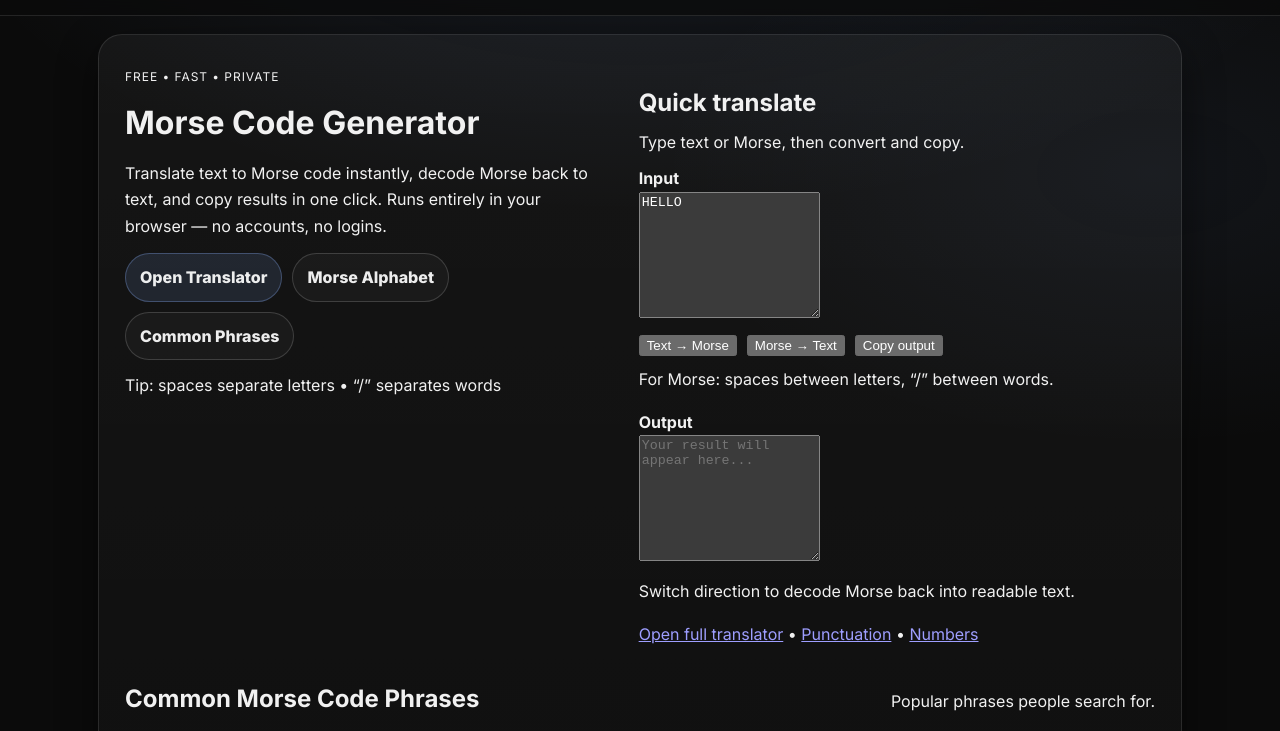
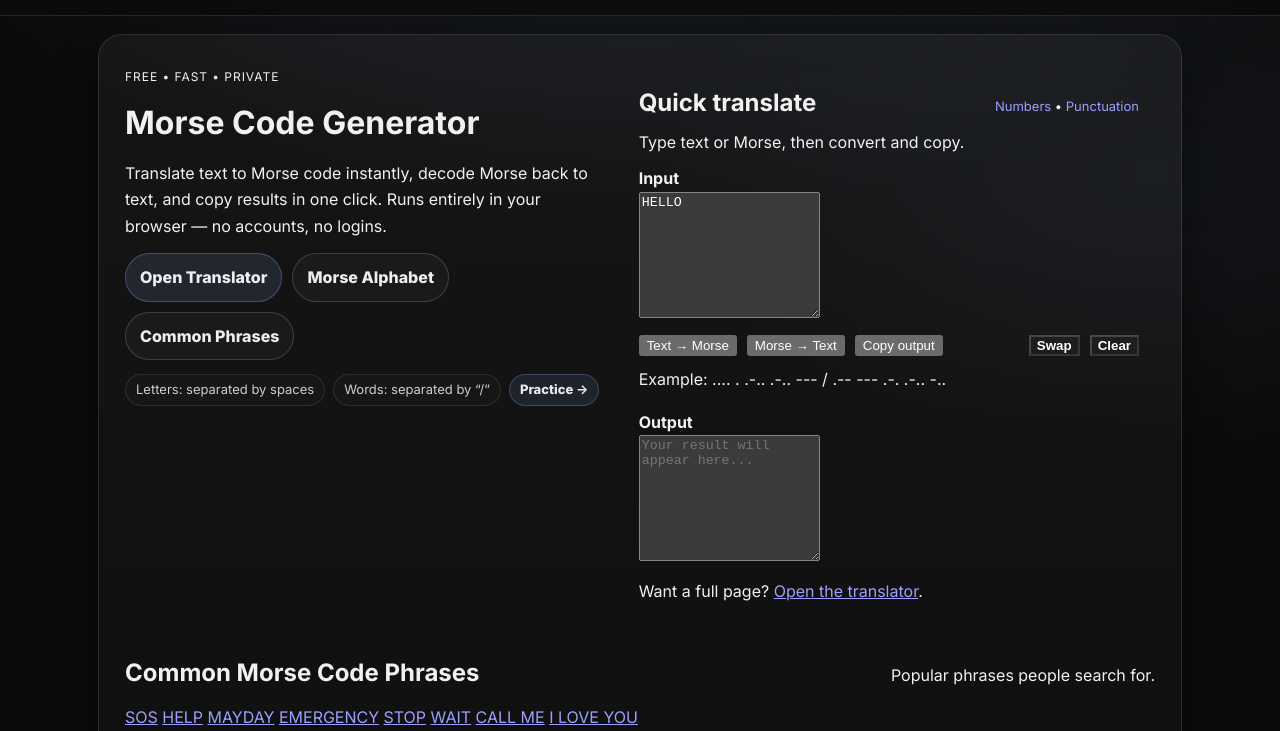
Before and after one commit to SentioAu/morsecodegenerator, an Astro site: page / in a window 1280 px wide. Shown: the part 67-798 px from the top of the page. Built offline with nearby package versions, Linux system fonts and the light colour scheme; Astro itself is replaced by a stand-in of ours.

Commit message:
Update index.astro

```diff
--- a/src/pages/index.astro
+++ b/src/pages/index.astro
@@ -8,11 +8,13 @@ const description =
 
 <Layout title={title} description={description}>
   <header class="hero">
-    <div class="hero-inner">
+    <div class="hero-grid">
       <div class="hero-copy">
         <p class="hero-kicker muted">Free • Fast • Private</p>
+
         <h1 class="hero-title">Morse Code Generator</h1>
-        <p class="hero-sub muted">
+
+        <p class="muted hero-sub">
           Translate text to Morse code instantly, decode Morse back to text, and copy results in one click.
           Runs entirely in your browser — no accounts, no logins.
         </p>
@@ -23,14 +25,24 @@ const description =
           <a class="cta" href="/phrases/">Common Phrases</a>
         </div>
 
-        <p class="muted hero-note">
-          Tip: spaces separate letters • “/” separates words
-        </p>
+        <div class="hint-row">
+          <span class="hint">Letters: separated by spaces</span>
+          <span class="hint">Words: separated by “/”</span>
+          <a class="hint link" href="/translate/">Practice →</a>
+        </div>
       </div>
 
-      <div class="hero-side card">
-        <h2 class="side-title">Quick translate</h2>
-        <p class="muted side-sub">Type text or Morse, then convert and copy.</p>
+      <section class="tool card" aria-label="Quick translate">
+        <div class="tool-head">
+          <div>
+            <h2 class="tool-title">Quick translate</h2>
+            <p class="muted tool-sub">Type text or Morse, then convert and copy.</p>
+          </div>
+          <div class="tool-mini-links muted">
+            <a href="/morse-code/numbers/">Numbers</a> •
+            <a href="/morse-code/punctuation/">Punctuation</a>
+          </div>
+        </div>
 
         <div class="grid tool-grid">
           <div>
@@ -39,34 +51,34 @@ const description =
               id="mcg-input"
               rows="8"
               placeholder="Type text (HELLO) or Morse (.... . .-.. .-.. ---) here..."
-            >HELLO</textarea>
+            ></textarea>
 
             <div class="tool-row">
               <button id="mcg-text-to-morse" type="button">Text → Morse</button>
               <button id="mcg-morse-to-text" type="button">Morse → Text</button>
               <button id="mcg-copy" type="button">Copy output</button>
+
+              <span class="spacer" aria-hidden="true"></span>
+
+              <button id="mcg-swap" type="button" class="ghost">Swap</button>
+              <button id="mcg-clear" type="button" class="ghost">Clear</button>
             </div>
 
             <p class="muted micro">
-              For Morse: spaces between letters, “/” between words.
+              Example: <span class="k">.... . .-.. .-.. --- / .-- --- .-. .-.. -..</span>
             </p>
           </div>
 
           <div>
             <label for="mcg-output"><strong>Output</strong></label><br />
             <textarea id="mcg-output" rows="8" placeholder="Your result will appear here..."></textarea>
+
             <p class="muted micro">
-              Switch direction to decode Morse back into readable text.
+              Want a full page? <a href="/translate/">Open the translator</a>.
             </p>
           </div>
         </div>
-
-        <div class="side-links muted">
-          <a href="/translate/">Open full translator</a> •
-          <a href="/morse-code/punctuation/">Punctuation</a> •
-          <a href="/morse-code/numbers/">Numbers</a>
-        </div>
-      </div>
+      </section>
     </div>
   </header>
 
@@ -110,12 +122,49 @@ const description =
     </p>
   </section>
 
-  <!-- Reliable runtime script -->
+  <!-- Runtime tool -->
   <script defer src="/mcg-tool.js"></script>
 
+  <!-- Fix textarea whitespace + add swap/clear UX -->
+  <script is:inline>
+    (function () {
+      function onReady(fn) {
+        if (document.readyState === "loading") {
+          document.addEventListener("DOMContentLoaded", fn, { once: true });
+        } else fn();
+      }
+
+      onReady(() => {
+        const input = document.getElementById("mcg-input");
+        const output = document.getElementById("mcg-output");
+        const swap = document.getElementById("mcg-swap");
+        const clear = document.getElementById("mcg-clear");
+
+        // Fix: don't put default text inside <textarea>...</textarea> (whitespace bugs)
+        if (input && !input.value.trim()) input.value = "HELLO";
+
+        swap?.addEventListener("click", () => {
+          if (!input || !output) return;
+          const a = input.value;
+          input.value = output.value;
+          output.value = a;
+          input.focus();
+        });
+
+        clear?.addEventListener("click", () => {
+          if (!input || !output) return;
+          input.value = "";
+          output.value = "";
+          input.focus();
+        });
+      });
+    })();
+  </script>
+
   <style>
+    /* HERO */
     .hero { margin-top: 6px; }
-    .hero-inner {
+    .hero-grid {
       display: grid;
       grid-template-columns: 1fr;
       gap: 16px;
@@ -131,7 +180,6 @@ const description =
 
     .hero-title { margin: 0 0 10px; }
     .hero-sub { margin: 0; max-width: 70ch; }
-    .hero-note { margin-top: 12px; }
 
     .hero-actions {
       margin-top: 14px;
@@ -158,9 +206,48 @@ const description =
       background: rgba(138,180,255,0.12);
     }
 
-    .hero-side { padding: 16px; }
-    .side-title { margin: 0 0 6px; }
-    .side-sub { margin: 0 0 10px; }
+    .hint-row{
+      margin-top: 14px;
+      display:flex;
+      flex-wrap:wrap;
+      gap: 8px;
+      align-items:center;
+    }
+    .hint{
+      display:inline-flex;
+      align-items:center;
+      padding: 7px 10px;
+      border-radius: 999px;
+      border: 1px solid rgba(255,255,255,0.10);
+      background: rgba(255,255,255,0.02);
+      color: rgba(255,255,255,0.78);
+      font-size: 13px;
+      line-height: 1.2;
+    }
+    .hint.link{
+      border-color: rgba(138,180,255,0.26);
+      background: rgba(138,180,255,0.10);
+      color: rgba(255,255,255,0.90);
+      text-decoration:none;
+      font-weight: 750;
+    }
+
+    /* TOOL CARD */
+    .tool { padding: 16px; }
+    .tool-head{
+      display:flex;
+      flex-wrap:wrap;
+      align-items: baseline;
+      justify-content: space-between;
+      gap: 10px 14px;
+      margin-bottom: 10px;
+    }
+    .tool-title { margin: 0 0 6px; }
+    .tool-sub { margin: 0; }
+
+    .tool-mini-links { font-size: 13px; }
+    .tool-mini-links a { text-decoration: none; }
+    .tool-mini-links a:hover { text-decoration: underline; }
 
     .tool-grid { margin-top: 10px; }
     .tool-row {
@@ -170,9 +257,15 @@ const description =
       flex-wrap: wrap;
       align-items: center;
     }
+    .spacer { flex: 1; min-width: 8px; }
+
+    .ghost {
+      border-color: rgba(255,255,255,0.18) !important;
+      background: rgba(255,255,255,0.03) !important;
+      font-weight: 650;
+    }
+
     .micro { margin-top: 10px; }
-
-    .side-links { margin-top: 12px; }
 
     .section-head{
       display:flex;
@@ -184,13 +277,20 @@ const description =
     .section-title { margin: 0; }
     .section-note { margin: 0; }
 
+    /* BREAKPOINTS */
     @media (min-width: 980px){
-      .hero-inner { grid-template-columns: 0.95fr 1.05fr; }
+      .hero-grid { grid-template-columns: 0.95fr 1.05fr; }
       .hero-actions { max-width: 560px; }
+    }
+
+    /* Ensure tool grid is 2-col on desktop widths */
+    @media (min-width: 860px){
+      .tool-grid { grid-template-columns: 1fr 1fr; }
     }
 
     @media (max-width: 520px){
       .hero-actions .cta { width: 100%; }
+      .spacer { display:none; }
     }
   </style>
 </Layout>
```
